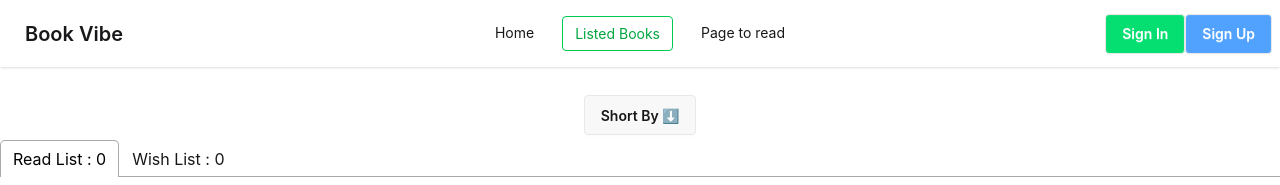
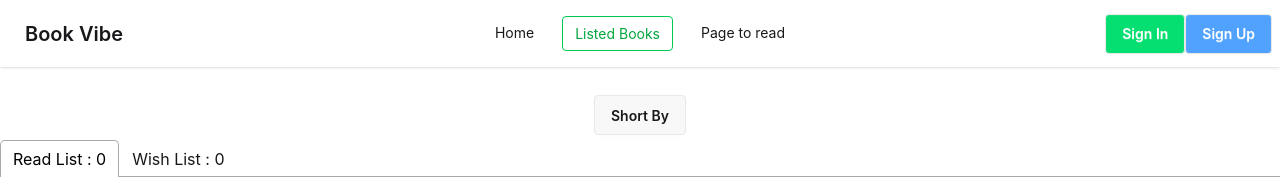
Before and after one commit to neya-mul/Book-Vibe, a React (Vite) app: page /books in a window 1280 px wide. Shown: the top 185 px of the page. Built offline with nearby package versions, Linux system fonts and the light colour scheme.

Commit message:
major updates

```diff
--- a/src/Pages/Books.jsx
+++ b/src/Pages/Books.jsx
@@ -9,13 +9,13 @@
   const { storedBook, wishList } = useContext(bookContext)
   // console.log(BookContext)
   const [sortingType, setSortingType] = useState('')
-  console.log(sortingType)
+  // console.log(sortingType)
 
   return (
     <div className='container mx-auto my-6 '>
       <div className='flex justify-center'>
         <div className="dropdown dropdown-start">
-          <div tabIndex={0} role="button" className="btn m-1">Short By ⬇️</div>
+          <div tabIndex={0} role="button" className="btn m-1">Short By {sortingType} </div>
           <ul tabIndex="-1" className="dropdown-content menu bg-base-100 rounded-box z-1 w-52 p-2 shadow-sm">
             <li onClick={() => setSortingType('pages')}><a>Pages</a></li>
             <li onClick={() => setSortingType('rating')}><a>Rating</a></li>
```
